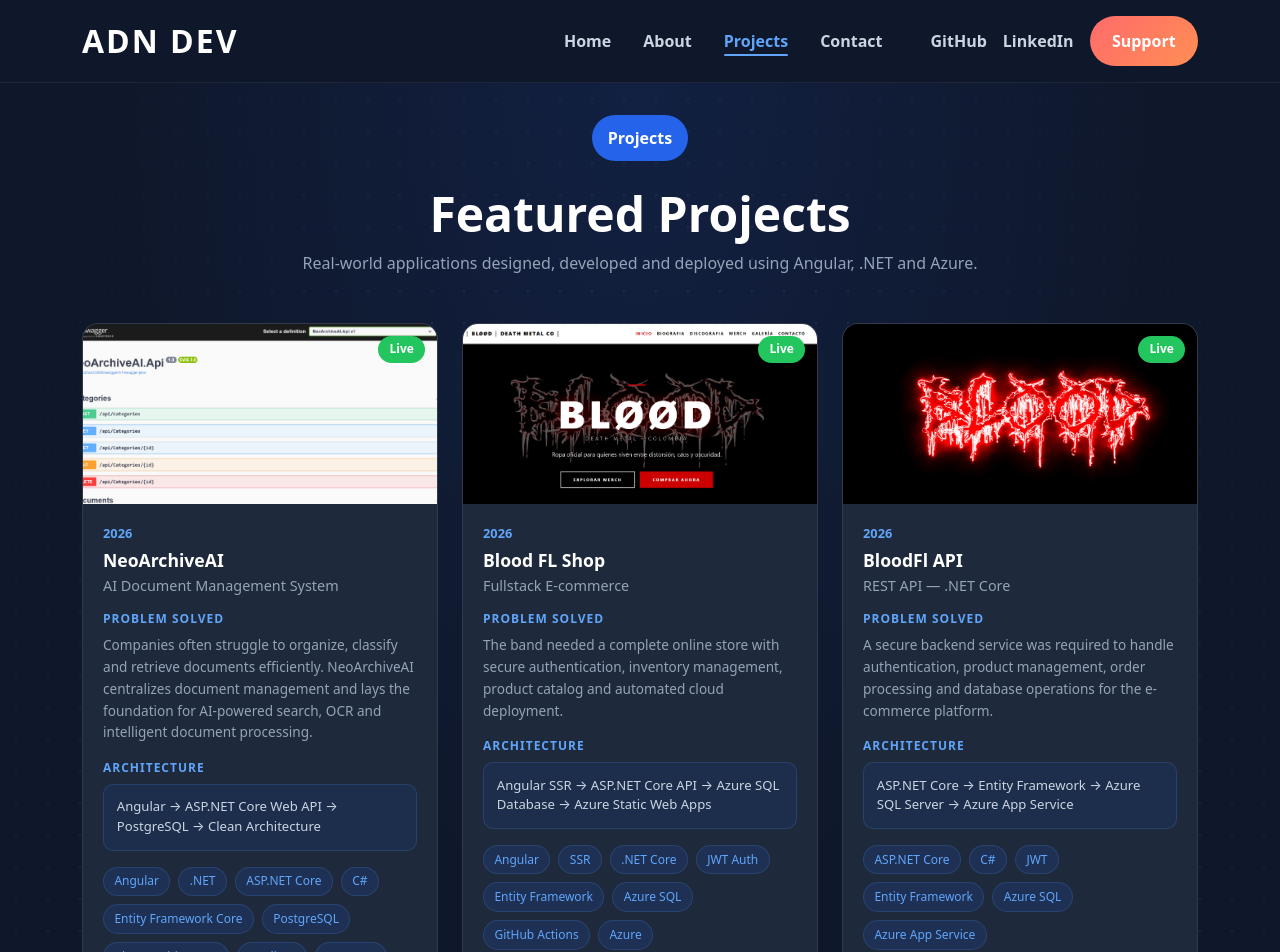
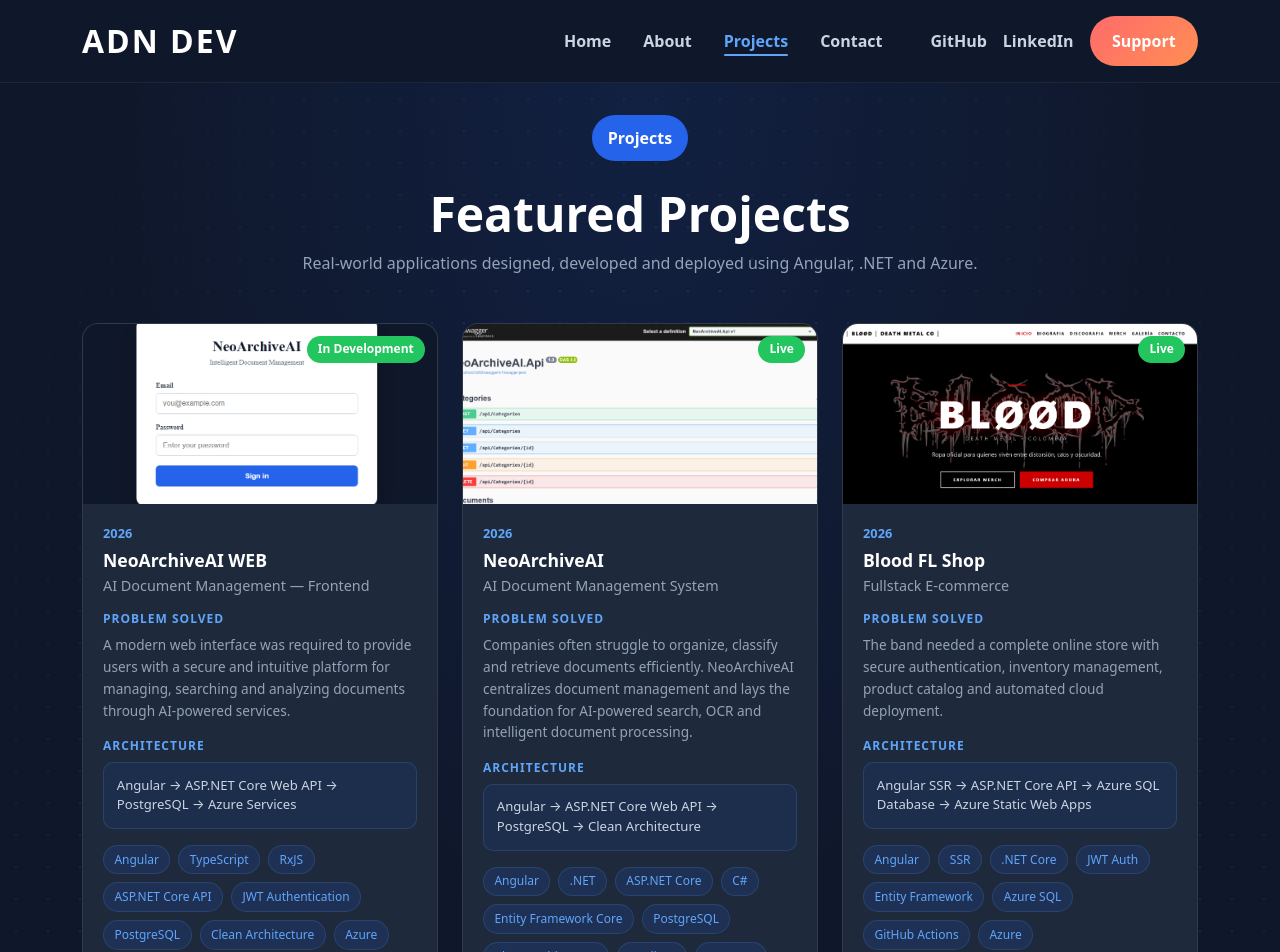
Before and after one commit to evidenciasponao/adn-dev, an Angular app: page /projects in a window 1280 px wide. Shown: the top 952 px of the page. Built offline with nearby package versions, Linux system fonts and the light colour scheme.

Commit message:
Update portfolio frontend

```diff
--- a/angular.json
+++ b/angular.json
@@ -2,7 +2,8 @@
   "$schema": "./node_modules/@angular/cli/lib/config/schema.json",
   "version": 1,
   "cli": {
-    "packageManager": "npm"
+    "packageManager": "npm",
+    "analytics": false
   },
   "newProjectRoot": "projects",
   "projects": {
--- a/src/app/pages/projects/projects.ts
+++ b/src/app/pages/projects/projects.ts
@@ -11,6 +11,40 @@
     projects = [
 
         {
+            title: 'NeoArchiveAI WEB',
+            subtitle: 'AI Document Management — Frontend',
+
+            image: 'projects/neoarchiveaiweb.png',
+
+            problem:
+                'A modern web interface was required to provide users with a secure and intuitive platform for managing, searching and analyzing documents through AI-powered services.',
+
+            architecture:
+                'Angular → ASP.NET Core Web API → PostgreSQL → Azure Services',
+
+            technologies: [
+                'Angular',
+                'TypeScript',
+                'RxJS',
+                'ASP.NET Core API',
+                'JWT Authentication',
+                'PostgreSQL',
+                'Clean Architecture',
+                'Azure',
+                'Postman',
+                'GitHub Actions'
+            ],
+
+            year: '2026',
+
+            status: 'In Development',
+
+            demoUrl: 'https://github.com/evidenciasponao/NeoArchiveAI',
+
+            repoUrl: 'https://github.com/evidenciasponao/NeoArchiveAI'
+        },
+
+                {
             title: 'NeoArchiveAI',
             subtitle: 'AI Document Management System',
 
```
Also changed, not shown: public/projects/neoarchiveaiweb.png (added).
